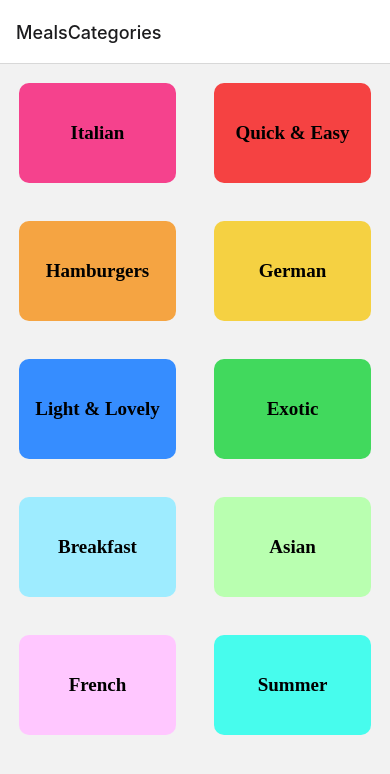
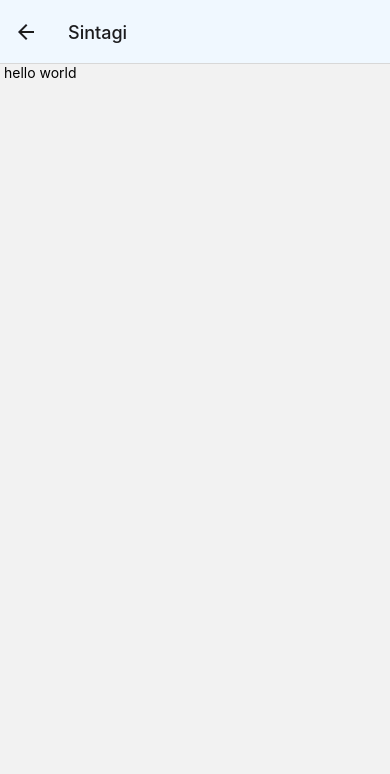
Before and after one commit to stathis99/MealsApp, a React Native app: screen /Sintagi in a window 390 px wide. Shown: the top 774 px of the page. Built offline with nearby package versions, Linux system fonts and the light colour scheme.

Commit message:
new screen for recipes

```diff
--- a/App.js
+++ b/App.js
@@ -4,6 +4,7 @@ import CategoriesScreen  from './screens/categories_screens';
 import { NavigationContainer } from  '@react-navigation/native';
 import { createNativeStackNavigator } from '@react-navigation/native-stack'
 import MealsOverview from './screens/MealsOverview'
+import Sintagi from './screens/sintagi';
 
 
 
@@ -14,9 +15,21 @@ export default function App() {
     <>
       <StatusBar style="dark" />
       <NavigationContainer>
-        <Stack.Navigator>
-          <Stack.Screen name="MealsCategories" component={CategoriesScreen} />
-          <Stack.Screen name="MealsOverview" component={MealsOverview} />
+        <Stack.Navigator screenOptions={{
+          headerStyle: {backgroundColor: "#f0f8ff"}
+        }}>
+          <Stack.Screen options = {{title: "Categories" }}  name="MealsCategories" component={CategoriesScreen} />
+          <Stack.Screen name="MealsOverview" component={MealsOverview}
+          // options = {({route, navigation}) => {
+          //   const catId = route.params.categoryId;
+          //   const backColor = route.params.catColor;
+          //   return {
+          //     title: catId,
+          //     headerStyle: {backgroundColor: backColor}
+          //   };
+          // }}
+          />
+          <Stack.Screen name="Sintagi" component={Sintagi}/>
         </Stack.Navigator>
       </NavigationContainer>
     </>
--- a/components/MealItem.js
+++ b/components/MealItem.js
@@ -1,13 +1,11 @@
 import { Text, View , StyleSheet, Image, Pressable} from "react-native";
 
-function onPress() {
-    console.log("heyyy");
-}
 
 
-function MealItem({ itemData }){
 
-    return <Pressable style = {[styles.gridItem, {backgroundColor: 'darkkhaki'}]} onPress={onPress}>
+function MealItem({ itemData, onPressFunction }){
+
+    return (<Pressable style = {[styles.gridItem, {backgroundColor: 'darkkhaki'}]} onPress={onPressFunction}>
         <View style = {styles.innerContainer}>
         <Text style = {styles.title}>{itemData.item.title}</Text>
         </View>
@@ -23,7 +21,7 @@ function MealItem({ itemData }){
         <Text style = {styles.desctiptionText}>{itemData.item.complexity}</Text>
         </View>
 
-    </Pressable>
+    </Pressable>);
 }
 
 const styles = StyleSheet.create({
--- a/screens/MealsOverview.js
+++ b/screens/MealsOverview.js
@@ -1,21 +1,44 @@
 import { View, Text, StyleSheet, FlatList } from 'react-native';
-
-import { MEALS } from '../data/dummy-data';
+import { useLayoutEffect } from 'react';
+import { MEALS ,CATEGORIES } from '../data/dummy-data';
 
 import MealItem from '../components/MealItem';
 
-function MealsOverview({ route }) {
+
+
+
+
+
+function MealsOverview({ route, navigation }) {
   const catId = route.params.categoryId;
 
   const displayedMeals = MEALS.filter((mealItem) => {
-
     return mealItem.categoryIds.indexOf(catId) >= 0;
   });
 
+  function onPressFunction(){
+    navigation.navigate('Sintagi');
+  }
+
   function renderMealItem(itemData) {
+    return <MealItem itemData = {itemData} onPressFunction = {onPressFunction}/>
+  };
 
-    return <MealItem itemData = {itemData} />
-  };
+  useLayoutEffect(() => {
+    const categoryTitle = CATEGORIES.find((category) => category.id === catId).title;
+    const categoryColor = CATEGORIES.find((category) => category.id === catId).color;
+
+    navigation.setOptions({
+      title: categoryTitle,
+      //headerStyle: {backgroundColor: categoryColor},
+
+
+    });
+
+  }, [catId, navigation]);
+
+
+
 
   return (
     <View style={styles.container}>
--- a/screens/categories_screens.js
+++ b/screens/categories_screens.js
@@ -10,6 +10,7 @@ function CategoriesScreen({ navigation }) {
     function pressHandler() {
       navigation.navigate('MealsOverview', {
         categoryId: itemData.item.id,
+        catColor: itemData.item.color,
       });
     }
 
--- /dev/null
+++ b/screens/sintagi.js
@@ -0,0 +1,7 @@
+import { Text} from 'react-native'
+
+function Sintagi(){
+    return <Text> hello world </Text>
+}
+
+export default Sintagi;
```
